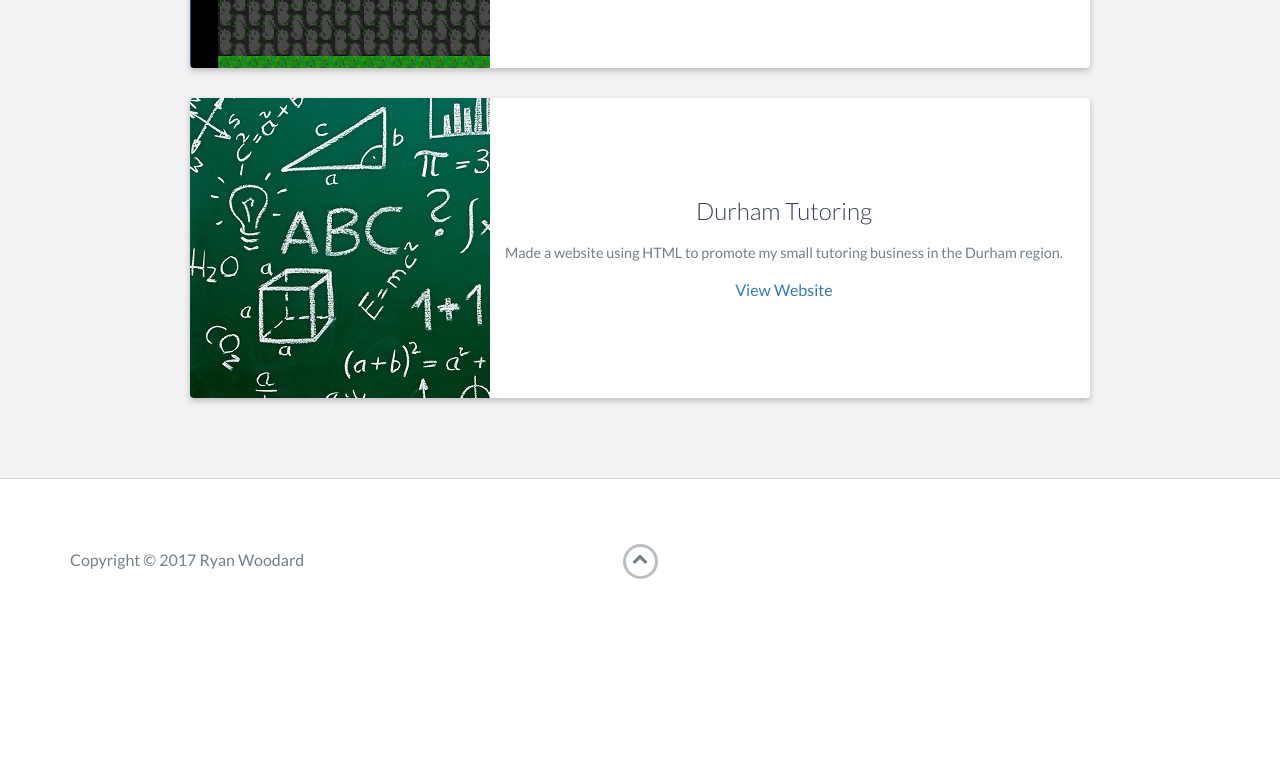
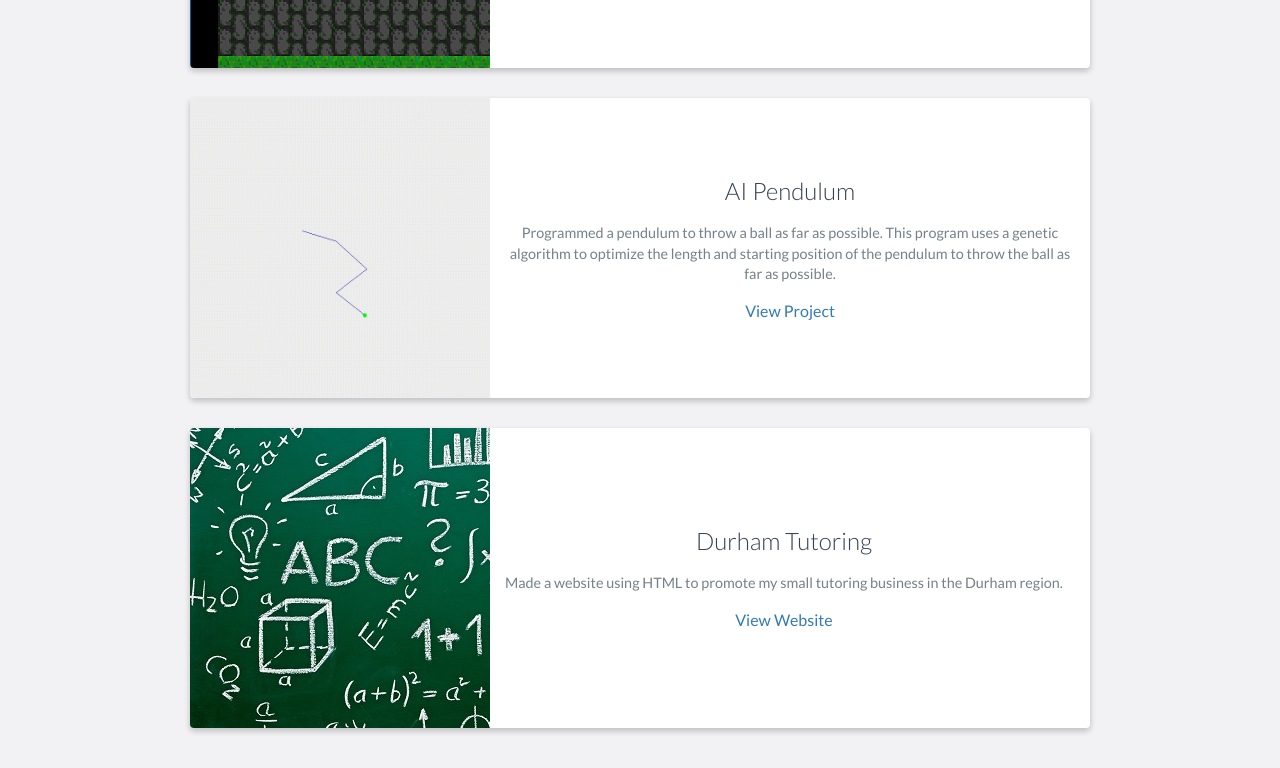
Before and after one commit to RyanWoodard/RyanWoodard.github.io, a website: page index.html in a window 1280 px wide. Shown: the part 2612-3380 px from the top of the page. Before the commit the page ends 3241 px from the top, so only its background shows below. Drawn offline with nearby package versions, Linux system fonts and the light colour scheme.

Commit message:
Added section for pendulum

```diff
--- a/index.html
+++ b/index.html
@@ -154,9 +154,23 @@
                     <!-- End .project-info -->
                 </div>
                 <!-- End .project -->
+                                        <div class="project shadow-large">
+                    <div class="project-image">
+                        <img src="images/pen.gif" height="300" width="300"/>
+                    </div>
+                    <!-- End .project-image -->
+                    <div class="project-info">
+                        <h3>AI Pendulum</h3>
+                        <p>
+                            Programmed a pendulum to throw a ball as far as possible. This program uses a genetic algorithm to optimize the length and starting position of the pendulum to throw the ball as far as possible.
+                        </p>
+                        <a href="https://github.com/RyanWoodard/AI_Pendulum">View Project</a>
+                    </div>
+                    <!-- End .project-info -->
+                </div>
 					<div class="project shadow-large">
                     <div class="project-image">
-                        <img src="images/math2.jpg" />
+                        <img src="images/math2.jpg" height="300" width="300"/>
                     </div>
                     <!-- End .project-image -->
                     <div class="project-info">
```
Also changed, not shown: images/pen.gif (added), 1 other file.
